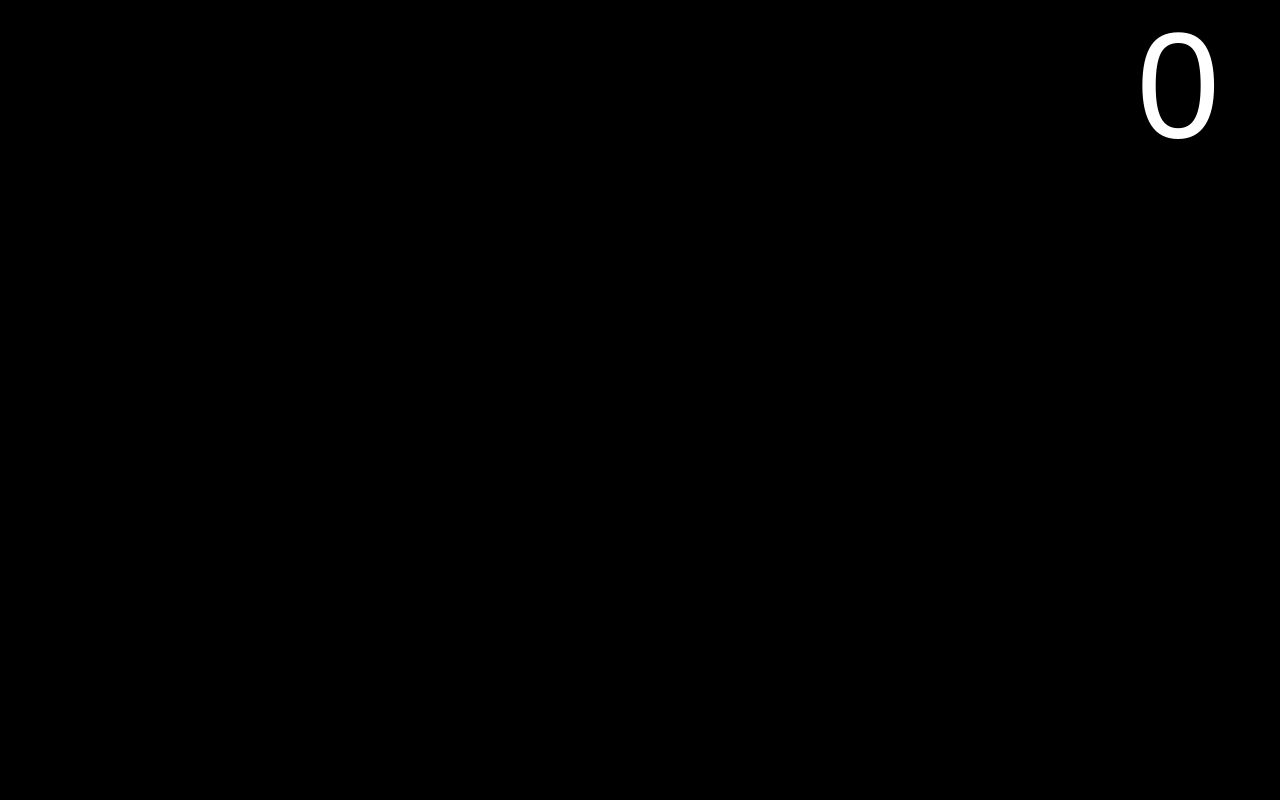
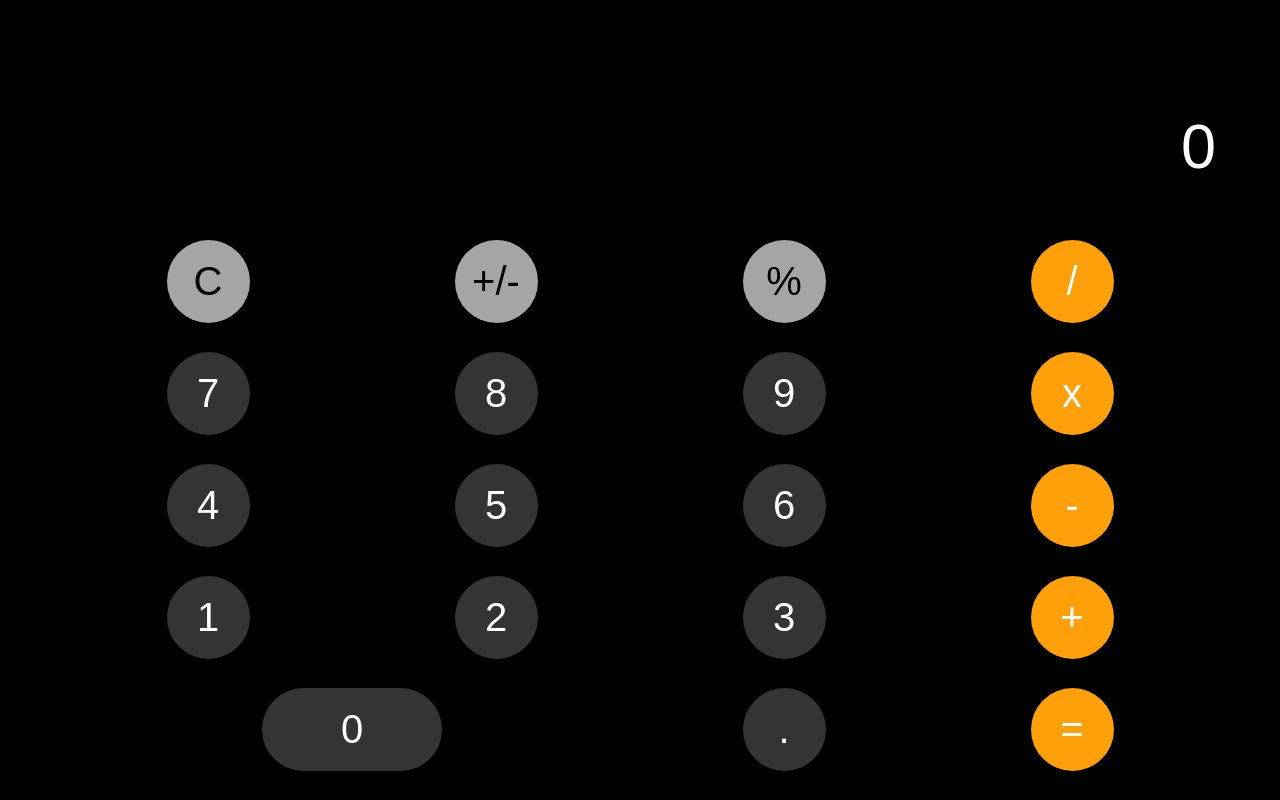
Before and after one commit to KAMRANKHANALWI/iOS-Calculater, a plain HTML site: page index.html in a window 1280 px wide. Drawn offline with Linux system fonts and the light colour scheme.

Commit message:
Update style.css

```diff
--- a/style.css
+++ b/style.css
@@ -1,86 +1,79 @@
-* {
+body, html {
+    margin: 0;
     padding: 0;
-    margin: 0;
+    width: 100%;
+    height: 100%;
+    font-family: Arial, Helvetica, sans-serif;
 }
 
-html, body #fullheight {
-    min-height: 100% !important;
+.calculator {
+    display: flex;
+    flex-direction: column;
+    align-items: center;
+    justify-content: space-between;
     height: 100%;
-    font-family: Arial, Helvetica, sans-serif;
+    margin: 0 auto;
     background-color: black;
 }
 
-.container {
-    height: 100%;
-    background-color: black;
+.display {
+    display: flex;
+    flex-direction: column;
+    align-items: center;
+    justify-content: flex-end;
+    color: white;
+    width: 100%;
+    height: 20%;
 }
+
 
 .result {
     display: flex;
     justify-content: flex-end;
-    align-items: flex-end;
+    align-items: center;
+    font-size: 45px;
     color: white;
-    height: 39%;
-}
-
-.result span {
-    margin-right: 60px;
-    font-size: 150px;
-    justify-self: flex-end;
+    width: 90%;
+    height: 18%;
+    font-size: 63px;
 }
 
 .buttons {
-    width: 100%;
-    height: 60%;
-    background-color: black;
     display: grid;
     grid-template-columns: 25% 25% 25% 25%;
+    border-top: 1px solid rgba(0, 0, 0, 0.184);
+    width: 90%;
+    height: 70%;
+    background-color: black;
+
 }
 
-.item {
+.button {
     display: flex;
     justify-content: center;
     align-items: center;
-    font-size: 50px;
+    border-radius: 50%;
+    font-size: 40px;
+    width: 83px;
+    height: 83px;
     color: white;
-    border-radius: 100%;
-    width: 100px;
-    height: 100px;
-    padding: 10px;
-    cursor: pointer;
-    align-self: center;
+    background-color: #343434;
     justify-self: center;
+    cursor: auto;
 }
 
-.percent {
+.yellowText {
+    background-color: #ff9f0a;
+    color: white;
+}
+
+.greyText {
     background-color: #a5a5a5;
-    border: none;
     color: black;
 }
 
-.item1 {
-    background-color: #a5a5a5;
-    border: none;
-}
-
-.item3 {
-    background-color: #ff9f0a;
-    border: none;
-}
-
-.numbers, .comma {
-    background-color: #343434;
-    border: none;
-}
-
-.negative, .clear {
-    color: black;
-}
-
-.itemZero {
-    background-color: #343434;
-    width: 200px;
+.zeroBtn {
+    width: 180px;
     border-radius: 50px;
     grid-column: span 2;
-    border: none;
 }
```
